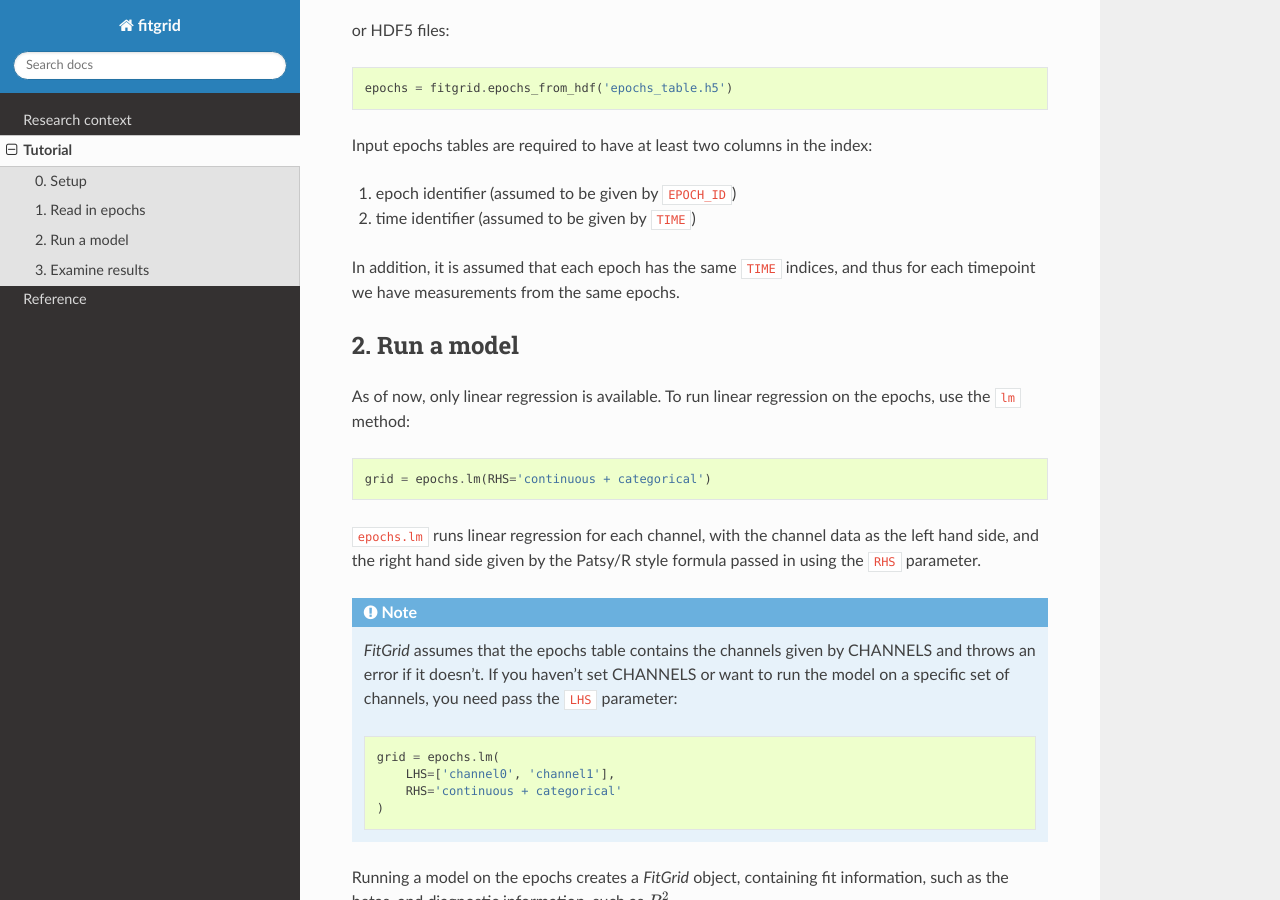
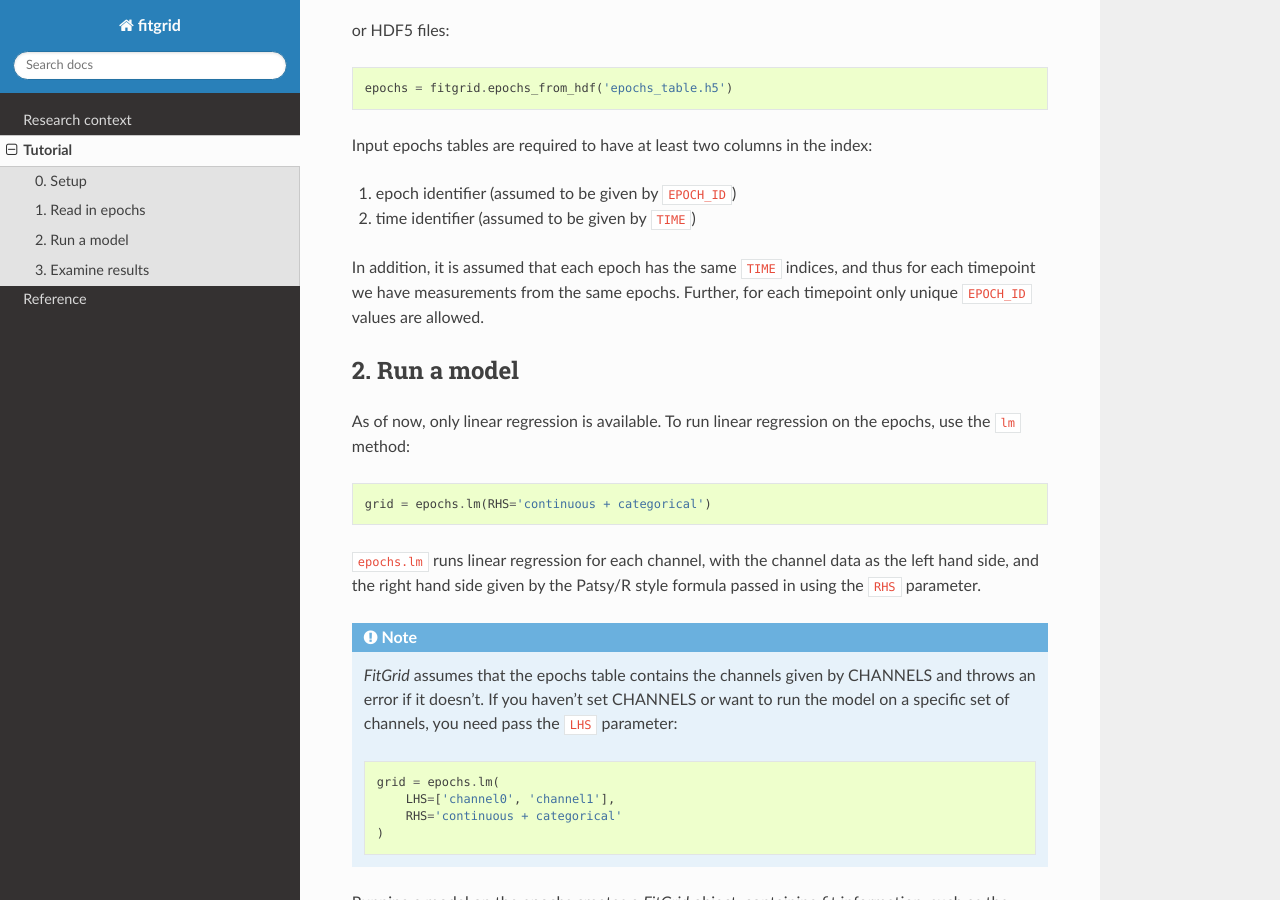
Before and after one commit to kutaslab/fitgrid, a Sphinx documentation site: the page built from docs/source/tutorial.rst, in a window 1280 px wide and 900 px high, scrolled down 1496 px. Built offline with Sphinx 7.4.7 and the Read the Docs theme 2.0.0, drawn with Linux system fonts in a browser that asks for light colours.

Commit message:
Clarify requirements to epochs table dataframe in the tutorial.

```diff
--- a/docs/source/tutorial.rst
+++ b/docs/source/tutorial.rst
@@ -66,7 +66,8 @@ Input epochs tables are required to have at least two columns in the index:
 2. time identifier (assumed to be given by ``TIME``)
 
 In addition, it is assumed that each epoch has the same ``TIME`` indices, and
-thus for each timepoint we have measurements from the same epochs.
+thus for each timepoint we have measurements from the same epochs. Further, for
+each timepoint only unique ``EPOCH_ID`` values are allowed.
 
 
 ==============
```
